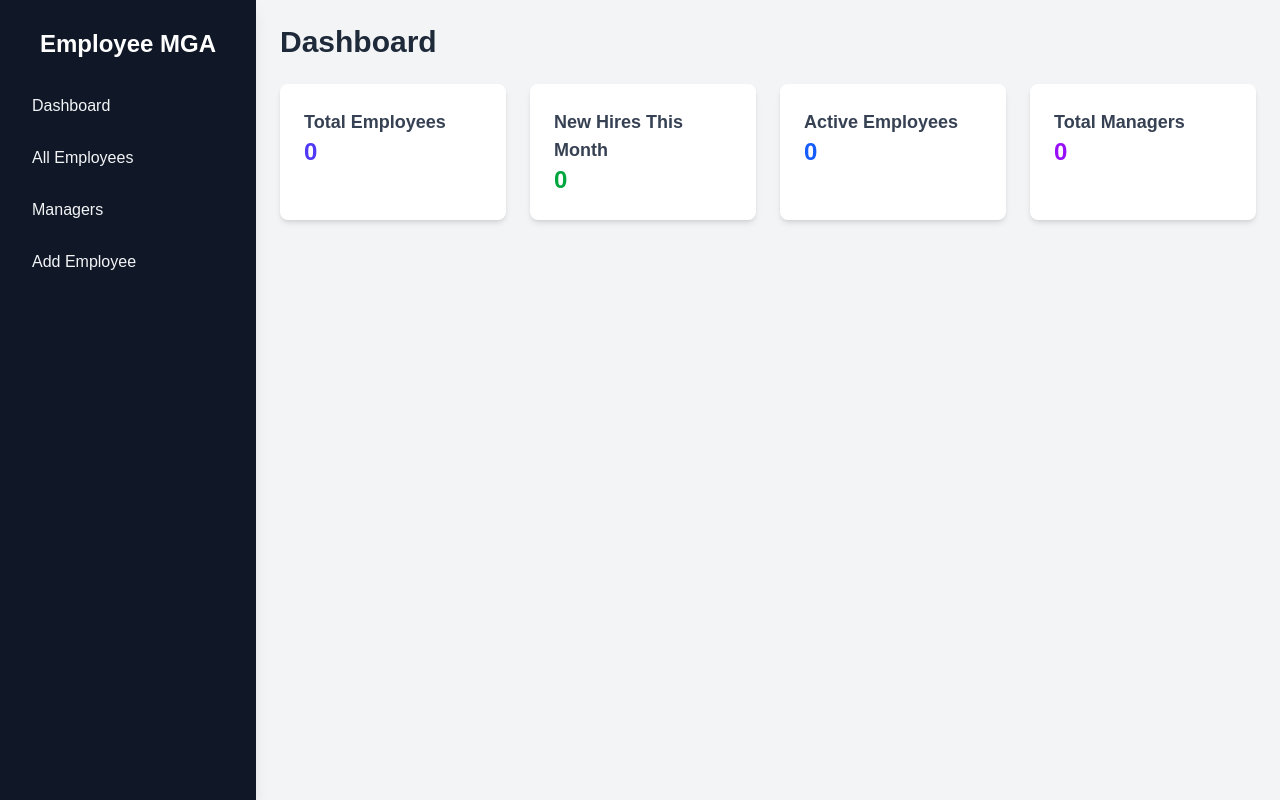
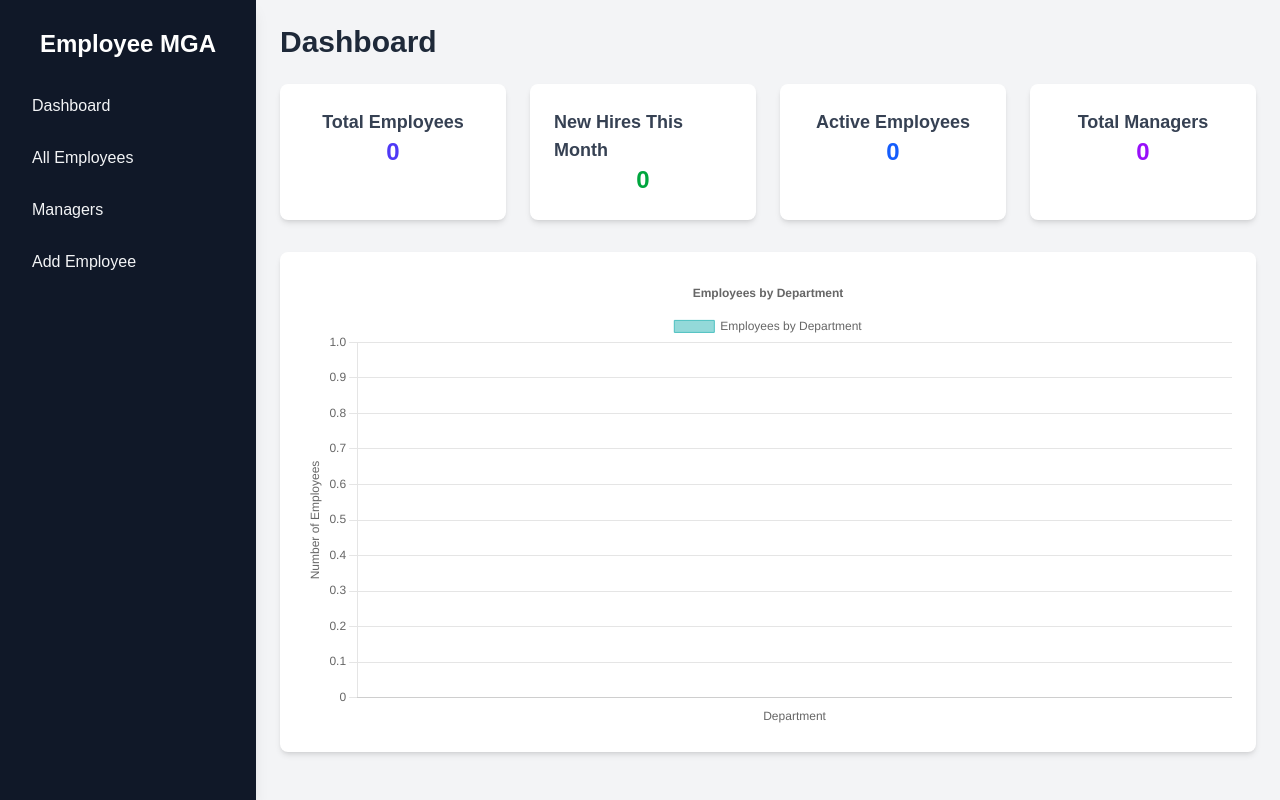
Before and after one commit to medhatjachour/employee-management, a Next.js app: page / in a window 1280 px wide. Built offline with nearby package versions, Linux system fonts and the light colour scheme; no server answers; the database is empty.

Commit message:
add bar charts to main page

```diff
--- a/package.json
+++ b/package.json
@@ -12,8 +12,10 @@
   },
   "dependencies": {
     "@prisma/client": "^6.5.0",
+    "chart.js": "^4.4.8",
     "next": "15.2.3",
     "react": "^19.0.0",
+    "react-chartjs-2": "^5.3.0",
     "react-dom": "^19.0.0",
     "react-toastify": "^11.0.5"
   },
--- a/src/app/employees/[id]/page.tsx
+++ b/src/app/employees/[id]/page.tsx
@@ -109,13 +109,13 @@ export default function EmployeeDetail({ params }:EmployeeDetailProps) {
         <div className="mt-6 flex gap-4">
           <Link
             href={`/edit/${employee.id}`}
-            className="px-4 py-2 bg-indigo-600 text-white rounded-lg hover:bg-indigo-700 transition"
+            className="px-10 py-2 bg-indigo-600 text-white rounded-lg hover:bg-indigo-700 transition"
           >
             Edit
           </Link>
           <button
             onClick={handleDelete}
-            className="px-4 py-2 bg-red-600 text-white rounded-lg hover:bg-red-700 transition"
+            className="px-10 py-2 bg-red-600 text-white rounded-lg hover:bg-red-700 transition"
           >
             Delete
           </button>
--- a/src/app/employees/page.tsx
+++ b/src/app/employees/page.tsx
@@ -126,12 +126,12 @@ export default function Employees() {
                 <td className="p-2 text-gray-600 truncate hidden md:table-cell">{employee.status}</td>
                 <td className="p-2 text-gray-600 truncate hidden md:table-cell">{employee.manager?.fullName || 'N/A'}</td>
                 <td className="p-2 flex gap-1 whitespace-nowrap">
-                  <Link href={`/edit/${employee.id}`} className="text-indigo-600 hover:underline">
+                  <Link href={`/edit/${employee.id}`} className="px-3 text-indigo-600 hover:underline">
                     Edit
                   </Link>
                   <button
                     onClick={() => handleDelete(employee.id, employee.fullName)}
-                    className="text-red-600 hover:underline"
+                    className="px-3 text-red-600 hover:underline"
                   >
                     Delete
                   </button>
--- a/src/app/page.tsx
+++ b/src/app/page.tsx
@@ -1,43 +1,115 @@
 'use client';
 import { useEffect, useState } from 'react';
 import Layout from '../components/Layout';
-import { Employee, Manager } from './lib/type';
+import { Employee, Manager } from '@/app/lib/types'; // Fixed import path
+import { Bar } from 'react-chartjs-2';
+import {
+  Chart as ChartJS,
+  CategoryScale,
+  LinearScale,
+  BarElement,
+  Title,
+  Tooltip,
+  Legend,
+} from 'chart.js';
+
+// Register Chart.js components
+ChartJS.register(CategoryScale, LinearScale, BarElement, Title, Tooltip, Legend);
 
 export default function Dashboard() {
-  const [stats, setStats] = useState({ totalEmployees: 0, newHires: 0, active: 0, totalManagers: 0 });
+  const [stats, setStats] = useState({
+    totalEmployees: 0,
+    newHires: 0,
+    active: 0,
+    totalManagers: 0,
+  });
+  const [deptData, setDeptData] = useState<{ [key: string]: number }>({});
 
   useEffect(() => {
     Promise.all([
       fetch('/api/employees').then((res) => res.json()),
       fetch('/api/managers').then((res) => res.json()),
     ]).then(([employeeData, managerData]: [{ employees: Employee[] }, Manager[]]) => {
-      const totalEmployees = employeeData.employees.length;
-      const newHires = employeeData.employees.filter((e) => new Date(e.hireDate).getMonth() === new Date().getMonth()).length;
-      const active = employeeData.employees.filter((e) => e.status === 'ACTIVE').length;
+      const employees = employeeData.employees;
+      const totalEmployees = employees.length;
+      const newHires = employees.filter(
+        (e) => new Date(e.hireDate).getMonth() === new Date().getMonth()
+      ).length;
+      const active = employees.filter((e) => e.status === 'ACTIVE').length;
       const totalManagers = managerData.length;
+
+      // Calculate employees per department
+      const deptCounts = employees.reduce((acc, emp) => {
+        acc[emp.department] = (acc[emp.department] || 0) + 1;
+        return acc;
+      }, {} as { [key: string]: number });
+
       setStats({ totalEmployees, newHires, active, totalManagers });
+      setDeptData(deptCounts);
     });
   }, []);
+
+  // Chart data
+  const chartData = {
+    labels: Object.keys(deptData),
+    datasets: [
+      {
+        label: 'Employees by Department',
+        data: Object.values(deptData),
+        backgroundColor: 'rgba(75, 192, 192, 0.6)',
+        borderColor: 'rgba(75, 192, 192, 1)',
+        borderWidth: 1,
+      },
+    ],
+  };
+
+  // Chart options
+  const chartOptions = {
+    responsive: true,
+    maintainAspectRatio: false, // Allows chart to fit container height
+    plugins: {
+      legend: { position: 'top' as const },
+      title: { display: true, text: 'Employees by Department' },
+    },
+    scales: {
+      y: {
+        beginAtZero: true,
+        title: { display: true, text: 'Number of Employees' },
+      },
+      x: {
+        title: { display: true, text: 'Department' },
+      },
+    },
+  };
 
   return (
     <Layout>
       <h1 className="text-3xl font-bold text-gray-800 mb-6">Dashboard</h1>
-      <div className="grid grid-cols-1 sm:grid-cols-2 lg:grid-cols-4 gap-6">
-        <div className="bg-white p-6 rounded-lg shadow-md hover:shadow-lg transition">
+
+      {/* Stats Cards */}
+      <div className="grid grid-cols-1 sm:grid-cols-2 lg:grid-cols-4 gap-6 mb-8">
+        <div className="bg-white p-6 rounded-lg shadow-md hover:shadow-lg transition flex flex-col items-center">
           <h2 className="text-lg font-semibold text-gray-700">Total Employees</h2>
           <p className="text-2xl font-bold text-indigo-600">{stats.totalEmployees}</p>
         </div>
-        <div className="bg-white p-6 rounded-lg shadow-md hover:shadow-lg transition">
+        <div className="bg-white p-6 rounded-lg shadow-md hover:shadow-lg transition flex flex-col items-center">
           <h2 className="text-lg font-semibold text-gray-700">New Hires This Month</h2>
           <p className="text-2xl font-bold text-green-600">{stats.newHires}</p>
         </div>
-        <div className="bg-white p-6 rounded-lg shadow-md hover:shadow-lg transition">
+        <div className="bg-white p-6 rounded-lg shadow-md hover:shadow-lg transition flex flex-col items-center">
           <h2 className="text-lg font-semibold text-gray-700">Active Employees</h2>
           <p className="text-2xl font-bold text-blue-600">{stats.active}</p>
         </div>
-        <div className="bg-white p-6 rounded-lg shadow-md hover:shadow-lg transition">
+        <div className="bg-white p-6 rounded-lg shadow-md hover:shadow-lg transition flex flex-col items-center">
           <h2 className="text-lg font-semibold text-gray-700">Total Managers</h2>
           <p className="text-2xl font-bold text-purple-600">{stats.totalManagers}</p>
+        </div>
+      </div>
+
+      {/* Chart */}
+      <div className="h-[500px] bg-white p-6 rounded-lg shadow-md">
+        <div className="h-full">
+          <Bar data={chartData} options={chartOptions} />
         </div>
       </div>
     </Layout>
```
Also changed, not shown: 2 other files (tests, documents, lock files or other folders).
